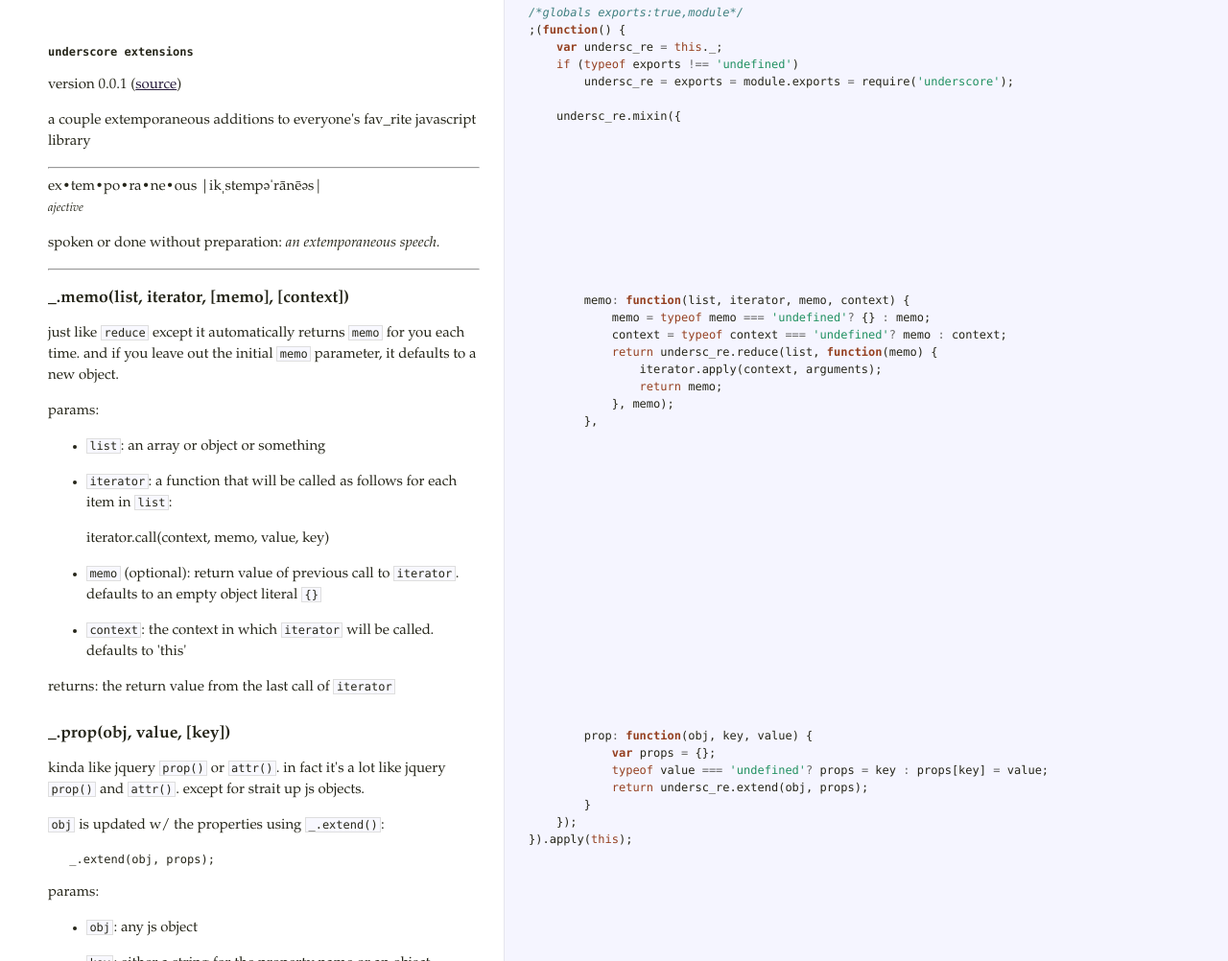
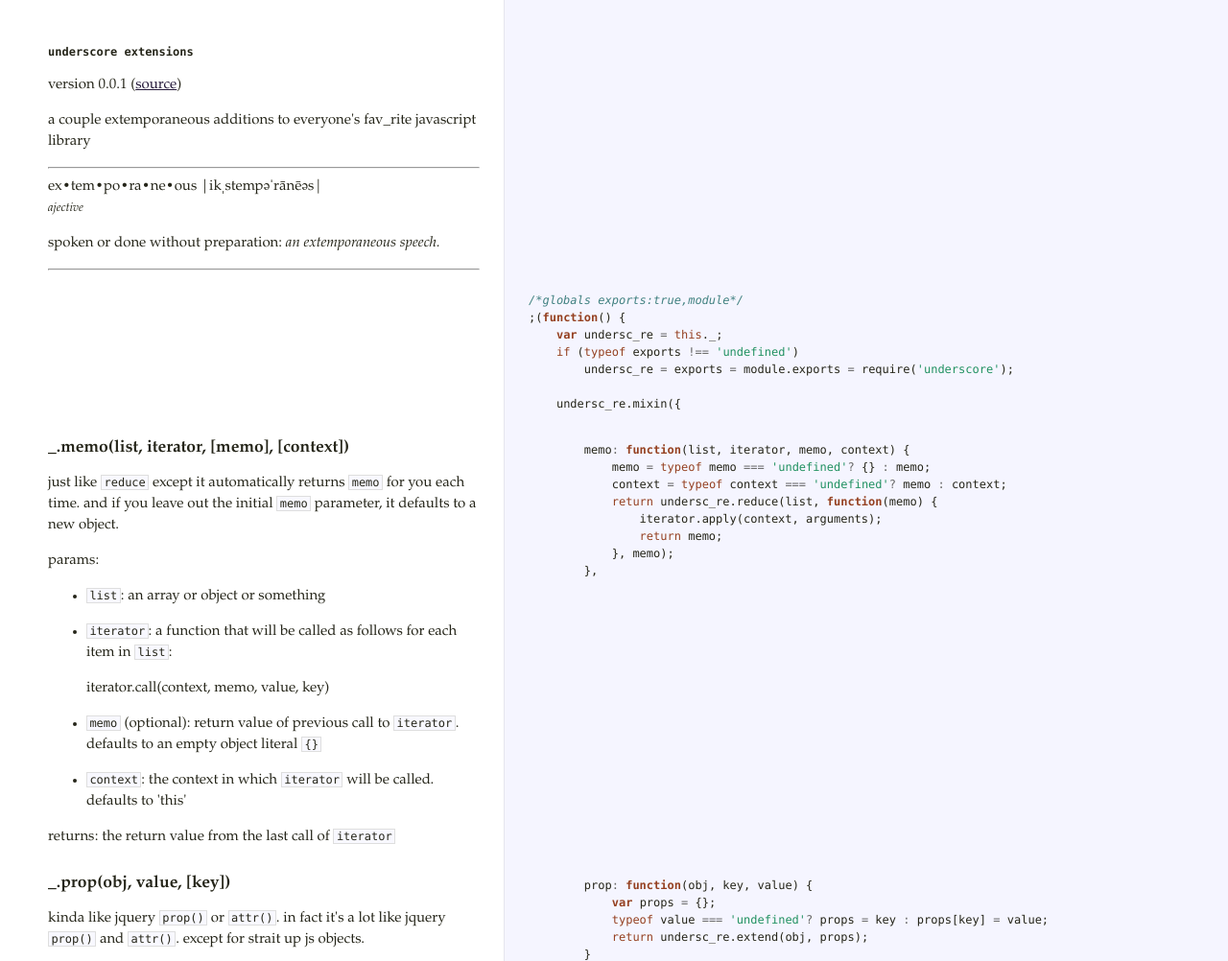
Before and after one commit to aaronj1335/undersc_rext, a plain HTML site: page index.html in a window 1280 px wide. Shown: the part 98-1100 px from the top of the page at 96% size. Drawn offline with Linux system fonts and the light colour scheme.

Commit message:
documentation updates

```diff
--- a/index.html
+++ b/index.html
@@ -11,13 +11,13 @@
 
 <p>spoken or done without preparation: <em>an extemporaneous speech.</em></p>
 
-<hr />             </td>             <td class="code">               <div class="highlight"><pre><span class="cm">/*globals exports:true,module*/</span>
+<hr />             </td>             <td class="code">               <div class="highlight"><pre></pre></div>             </td>           </tr>                               <tr id="section-2">             <td class="docs">               <div class="pilwrap">                 <a class="pilcrow" href="#section-2">&#182;</a>               </div>                            </td>             <td class="code">               <div class="highlight"><pre><span class="cm">/*globals exports:true,module*/</span>
 <span class="p">;(</span><span class="kd">function</span><span class="p">()</span> <span class="p">{</span>
     <span class="kd">var</span> <span class="nx">undersc_re</span> <span class="o">=</span> <span class="k">this</span><span class="p">.</span><span class="nx">_</span><span class="p">;</span>
     <span class="k">if</span> <span class="p">(</span><span class="k">typeof</span> <span class="nx">exports</span> <span class="o">!==</span> <span class="s1">&#39;undefined&#39;</span><span class="p">)</span>
         <span class="nx">undersc_re</span> <span class="o">=</span> <span class="nx">exports</span> <span class="o">=</span> <span class="nx">module</span><span class="p">.</span><span class="nx">exports</span> <span class="o">=</span> <span class="nx">require</span><span class="p">(</span><span class="s1">&#39;underscore&#39;</span><span class="p">);</span>
 
-    <span class="nx">undersc_re</span><span class="p">.</span><span class="nx">mixin</span><span class="p">({</span></pre></div>             </td>           </tr>                               <tr id="section-2">             <td class="docs">               <div class="pilwrap">                 <a class="pilcrow" href="#section-2">&#182;</a>               </div>               <h3>_.memo(list, iterator, [memo], [context])</h3>
+    <span class="nx">undersc_re</span><span class="p">.</span><span class="nx">mixin</span><span class="p">({</span></pre></div>             </td>           </tr>                               <tr id="section-3">             <td class="docs">               <div class="pilwrap">                 <a class="pilcrow" href="#section-3">&#182;</a>               </div>               <h3>_.memo(list, iterator, [memo], [context])</h3>
 
 <p>just like <code>reduce</code> except it automatically returns <code>memo</code> for you
 each time.  and if you leave out the initial <code>memo</code> parameter, it
@@ -44,7 +44,7 @@ defaults to 'this'</p></li>
                 <span class="nx">iterator</span><span class="p">.</span><span class="nx">apply</span><span class="p">(</span><span class="nx">context</span><span class="p">,</span> <span class="nx">arguments</span><span class="p">);</span>
                 <span class="k">return</span> <span class="nx">memo</span><span class="p">;</span>
             <span class="p">},</span> <span class="nx">memo</span><span class="p">);</span>
-        <span class="p">},</span></pre></div>             </td>           </tr>                               <tr id="section-3">             <td class="docs">               <div class="pilwrap">                 <a class="pilcrow" href="#section-3">&#182;</a>               </div>               <h3>_.prop(obj, value, [key])</h3>
+        <span class="p">},</span></pre></div>             </td>           </tr>                               <tr id="section-4">             <td class="docs">               <div class="pilwrap">                 <a class="pilcrow" href="#section-4">&#182;</a>               </div>               <h3>_.prop(obj, value, [key])</h3>
 
 <p>kinda like jquery <code>prop()</code> or <code>attr()</code>.  in fact it's a lot like
 jquery <code>prop()</code> and <code>attr()</code>.  except for strait up js objects.</p>
```
